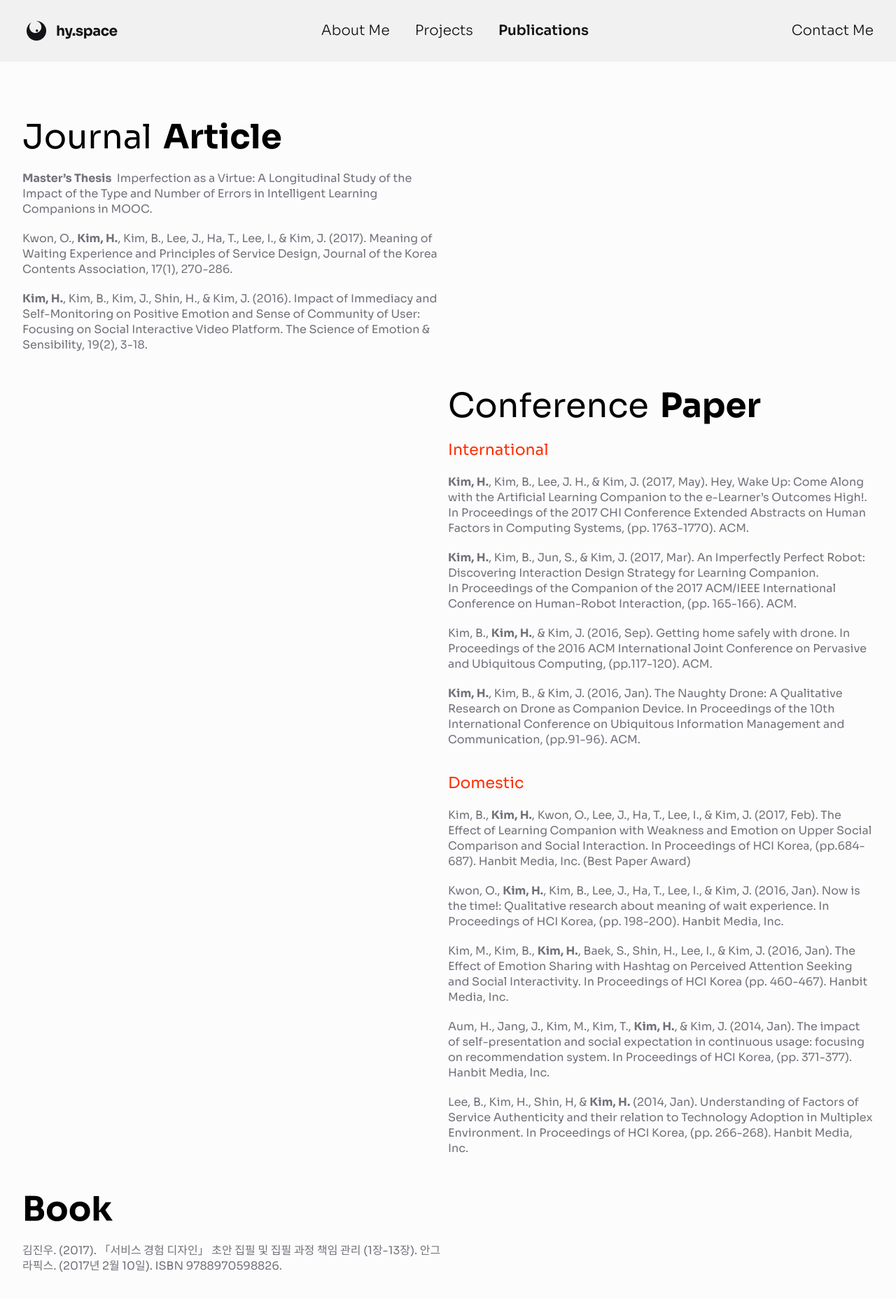
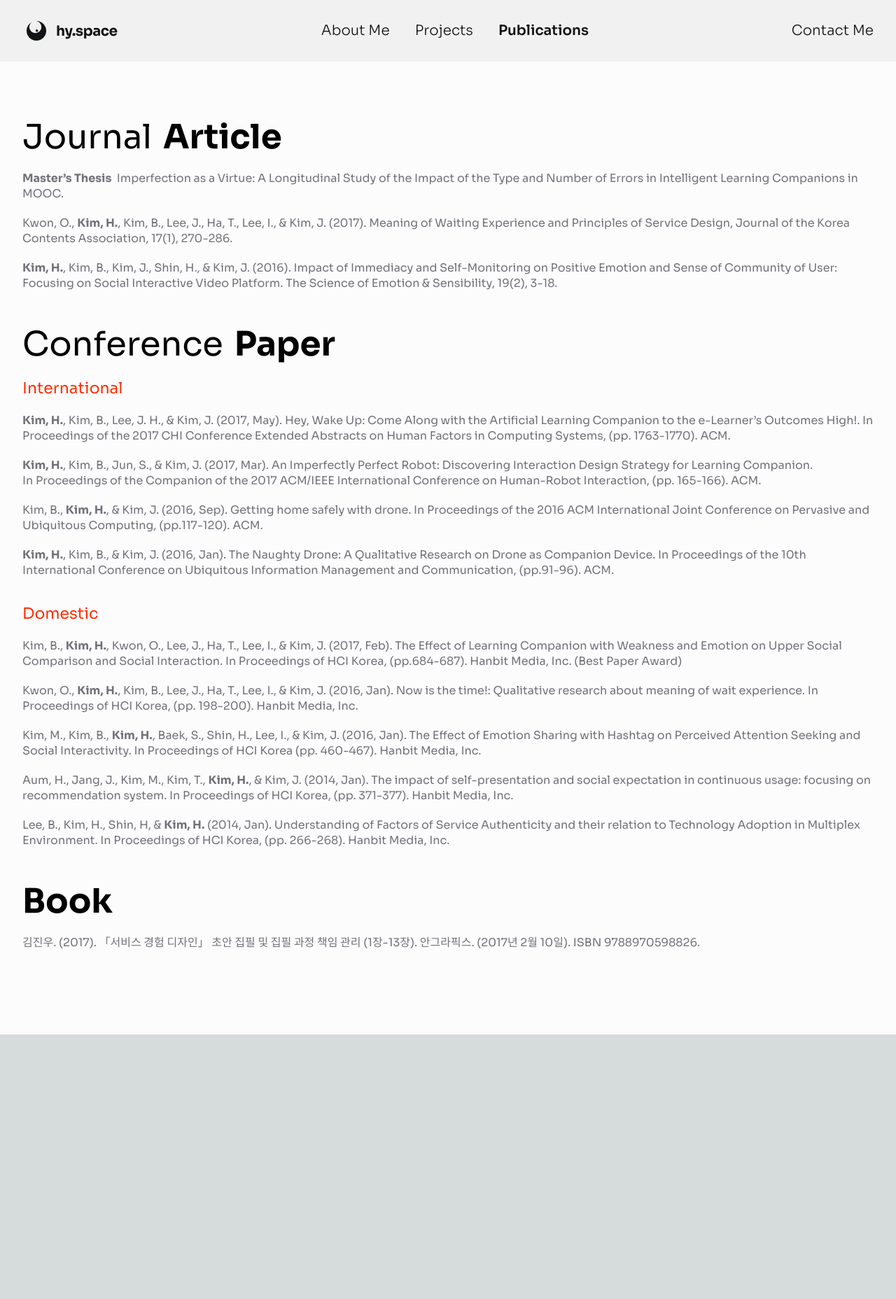
Before and after one commit to beforewit/portfolio, a Next.js app: page /publications in a window 1280 px wide. Shown: the top 1856 px of the page at 70% size. After the commit the page ends 1478 px from the top, so only its background shows below. Built offline with nearby package versions, Linux system fonts and the light colour scheme.

Commit message:
fix. publication 1 column

```diff
--- a/app/page.tsx
+++ b/app/page.tsx
@@ -11,7 +11,7 @@ export default function Home() {
         <Header/>
         <div className='spline flex-grow flex flex-col justify-center items-center'>
           <Spline
-            className='contents'
+            className='contents md:hidden'
             scene="https://prod.spline.design/zq3CjWUJWSfhIFor/scene.splinecode"
           />
         </div>
--- a/app/projects/page.tsx
+++ b/app/projects/page.tsx
@@ -2,9 +2,6 @@ import Header from "@/components/Header";
 import project1 from '../../public/project1.png'
 import project2 from '../../public/project2.png'
 import project3 from '../../public/project3.png'
-import Image from "next/image";
-import readMore from '../../public/readMore.png'
-import Link from "next/link";
 import Project, { IProjectProps } from "@/components/Project";
 // pages/Projects.tsx
 const Projects: React.FC = () => {
@@ -13,10 +10,10 @@ const Projects: React.FC = () => {
       <Header/>
       <div className="w-full h-[88px]"/>
       <div className="w-full py-10 md:py-[60px] flex flex-col items-center">
-        <div className="flex justify-center items-center text-28 md:text-48 py-[20px] text-white gap-4">
+        {/* <div className="flex justify-center items-center text-28 md:text-48 py-[20px] text-white gap-4">
           <div>My</div>
           <span className="font-bold"> Project</span>
-        </div>
+        </div> */}
         <div id="projects" className="flex flex-col gap-7 pt-[px] pb-[60px] px-[32px] max-w-screen-xl ">
           {projects.map((i, key)=><Project {...i} key={key}/>)}
         </div>
--- a/app/publications/page.tsx
+++ b/app/publications/page.tsx
@@ -29,9 +29,9 @@ const Publications: React.FC = () => {
                 </div>
               </div>
             </div>
-            <div className="r flex-1">
+            {/* <div className="r flex-1">
 
-            </div>
+            </div> */}
           </div>
 
           <div className="flex flex-col md:flex-row-reverse">
@@ -83,9 +83,9 @@ const Publications: React.FC = () => {
 
               </div>
             </div>
-            <div className="r flex-1">
+            {/* <div className="r flex-1">
 
-            </div>
+            </div> */}
 
           </div>
 
@@ -102,9 +102,9 @@ const Publications: React.FC = () => {
                 </div>
               </div>
             </div>
-            <div className="r flex-1">
+            {/* <div className="r flex-1">
 
-            </div>
+            </div> */}
           </div>
 
         </div>
```
